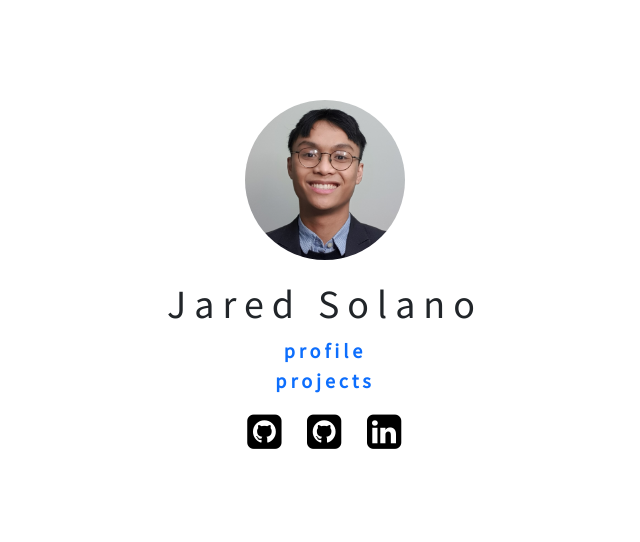
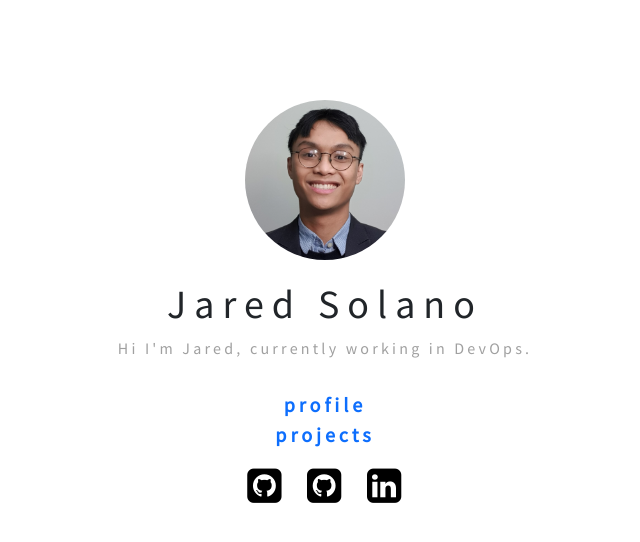
Before and after one commit to jaredsolano/jaredsolano.github.io, a plain HTML site: page index.html in a window 1280 px wide. Shown: the whole page, without its empty margins (315-955 px from the left). Drawn offline with nearby package versions, Linux system fonts and the light colour scheme.

Commit message:
added line

```diff
--- a/index.html
+++ b/index.html
@@ -18,9 +18,11 @@
 
         <img class="image" src="static/500px.png">
 
-        <h1 style="letter-spacing:0.2em;">Jared Solano</h1>
+        <h1 style="letter-spacing: 0.2em;">Jared Solano</h1>
+        <span style="letter-spacing: 0.2em; color:rgb(160, 160, 160);">Hi I'm Jared, currently working in DevOps.</span>
 
         <p class="links">
+            <br>
             <a href="/profile">profile</a>
             <br>
             <a href="/projects">projects</a>
```
Also changed, not shown: profile.html (+0 -1 lines).
